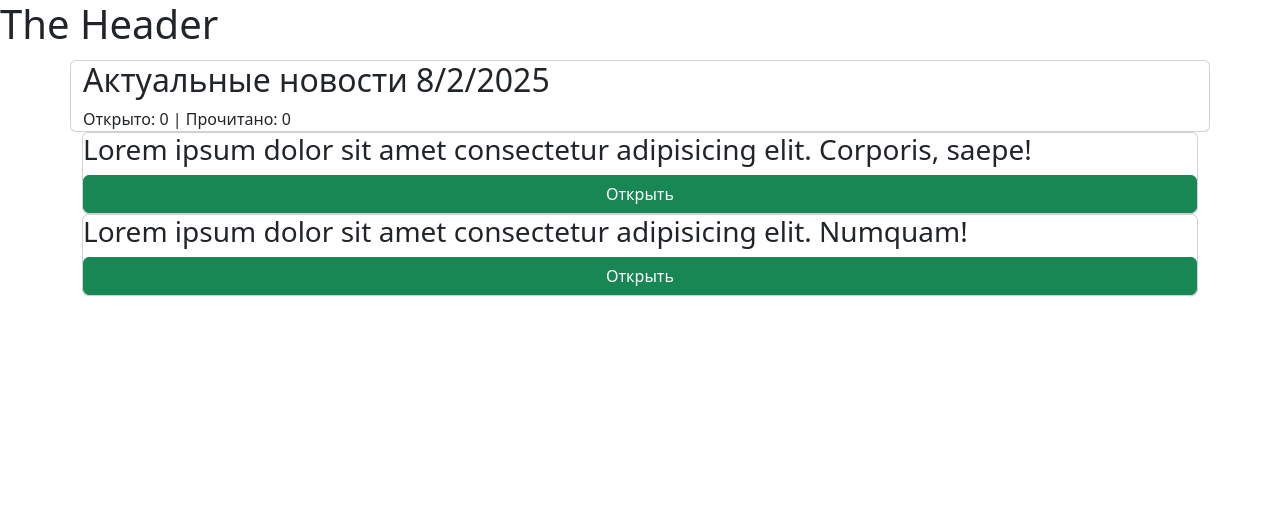
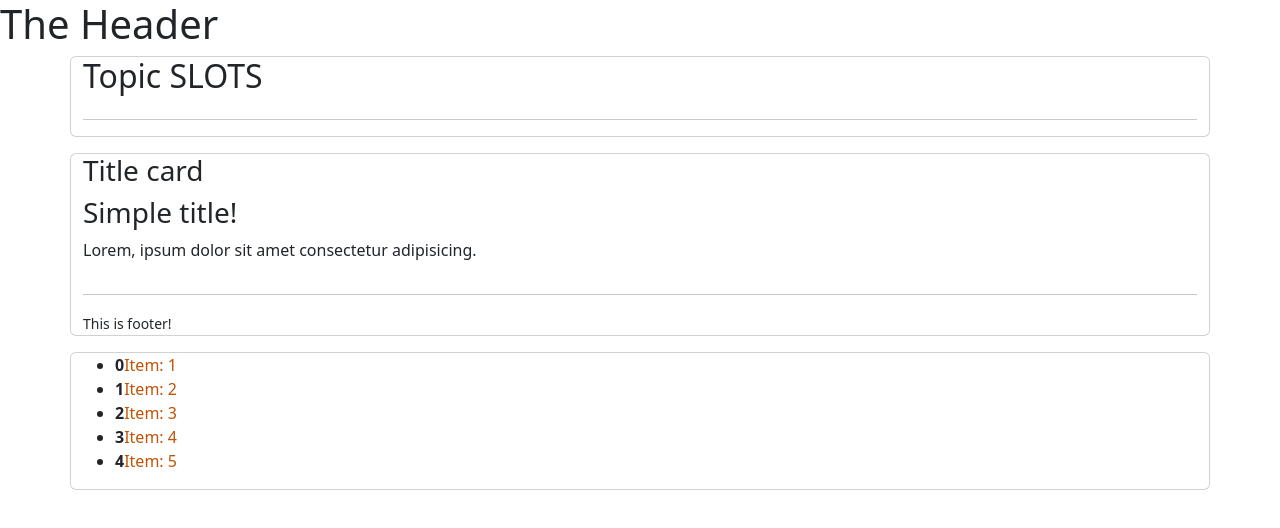
Before and after one commit to d26martian/vue--repetition, a Vue app: page / in a window 1280 px wide. Shown: the top 528 px of the page. Built offline with nearby package versions, Linux system fonts and the light colour scheme.

Commit message:
more slots

```diff
--- a/src/App.vue
+++ b/src/App.vue
@@ -1,86 +1,50 @@
 <template>
   <div>
     <the-header></the-header>
-    <div class="container pt-1">
+    <div class="container">
       <div class="row">
-        <div class="card">
-          <h2>Актуальные новости {{now}}</h2>
-          <span>Открыто: {{openRate}} | Прочитано: {{readRate}}</span>
+        <div class="card mb-3">
+          <h2>Topic SLOTS</h2>
+          <hr/>
         </div>
-      </div>
-      <div class="row">
-        <div class="col">
-          <!-- <app-news></app-news> -->
-          <AppNews
-            v-for="item in news"
-            :key="item"
-            :id="item.id"
-            :title="item.title"
-            :was-read="item.wasRead"
-            :is-open="item.isOpen"
-            @opened-news="rateHandler"
-            @read-news="readNewsHandler"
-            @unmark="unmarkHandler"
-          />
-        </div>
+        <AppBlock>
+          <p>Lorem, ipsum dolor sit amet consectetur adipisicing.</p>
+          <!-- <template v-slot:header>
+            <h3>Simple title!</h3>
+          </template> -->
+          <template #header>
+            <h3>Simple title!</h3>
+          </template>
+          <template #footer>
+            <hr />
+            <small>This is footer!</small>
+          </template>
+        </AppBlock>
+        <AppList>
+          <template #default="slotProps">
+            <strong>{{slotProps.idxSlot}}</strong>
+            <span style="color: #c25205;">Item: {{slotProps.itemSlot}}</span>
+          </template>
+        </AppList>
       </div>
     </div>
   </div>
 </template>
 
 <script>
-import AppNews from './AppNews.vue';
+import AppBlock from './ui/AppBlock.vue';
+import AppList from './ui/AppList.vue';
 
 export default {
   name: 'App',
   components: {
-    // 'app-news': AppNews
-    // AppNews: AppNews
-    AppNews,
+    AppBlock,
+    AppList,
   },
   data() {
-    return {
-      now: new Date().toLocaleDateString(),
-      openRate: 0,
-      readRate: 0,
-      news: [
-        {
-          id: Date.now(),
-          title: 'Lorem ipsum dolor sit amet consectetur adipisicing elit. Corporis, saepe!',
-          isOpen: false,
-          wasRead: false,
-        },
-        {
-          id: Date.now() + 1,
-          title: 'Lorem ipsum dolor sit amet consectetur adipisicing elit. Numquam!',
-          isOpen: false,
-          wasRead: false,
-        },
-      ],
-    };
+    return {};
   },
-  provide() {
-    return {
-      news: this.news,
-    };
-  },
-  methods: {
-    rateHandler() {
-      this.openRate += 1;
-    },
-    readNewsHandler(id) {
-      const idx = this.news.findIndex((news) => news.id === id);
-      this.news[idx].wasRead = true;
-      this.readRate += 1;
-    },
-    unmarkHandler(id) {
-      // const idx = this.news.findIndex(news => news.id === id)
-      // this.news[idx].wasRead = false
-      const currentNews = this.news.find((news) => news.id === id);
-      currentNews.wasRead = false;
-      this.readRate -= 1;
-    },
-  },
+  methods: {},
 };
 </script>
 
--- /dev/null
+++ b/src/ui/AppBlock.vue
@@ -0,0 +1,22 @@
+<template>
+  <div class="card">
+    <h3>Title card</h3>
+    <slot name="header"/>
+    <slot name="default">
+      No Text
+    </slot>
+    <div v-if="this.$slots.footer">
+      <slot name="footer"/>
+    </div>
+  </div>
+</template>
+<script>
+export default {
+  name: 'AppBlock',
+  mounted() {
+    console.log('-=-=-=', this.$slots);
+  },
+};
+</script>
+<style lang="scss">
+</style>
--- /dev/null
+++ b/src/ui/AppList.vue
@@ -0,0 +1,16 @@
+<template>
+  <div class="card mt-3">
+    <ul>
+      <li v-for="(item, idx) in 5" :key="idx">
+        <slot :itemSlot="item" :idxSlot="idx" />
+      </li>
+    </ul>
+  </div>
+</template>
+<script>
+export default {
+  name: 'AppList',
+};
+</script>
+<style lang="scss">
+</style>
```
Also changed, not shown: src/components/AppNews.vue (added, +79 -0 lines), src/components/AppOld.vue (added, +88 -0 lines), src/ui/AppNewsList.vue (renamed from src/components/AppNewsList.vue).
